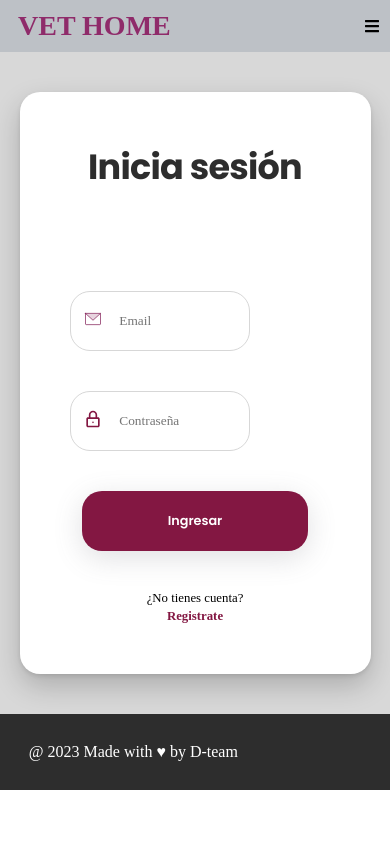
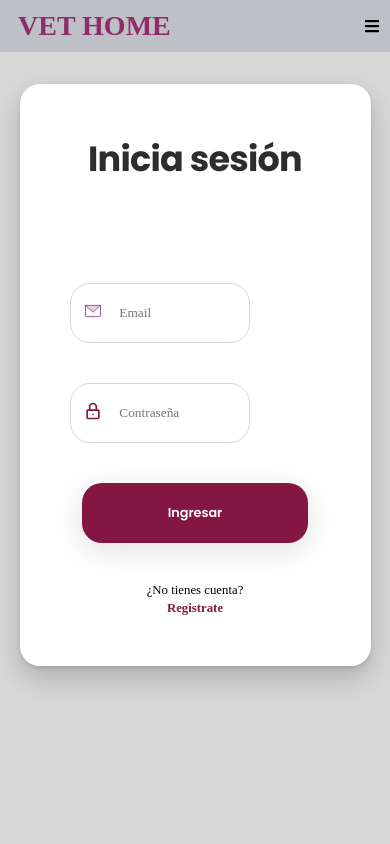
Before and after one commit to ArchSofia/s2vethome, a React (Vite) app in the folder veterinary-clinic/: page /login in a window 390 px wide. Shown: the top 844 px of the page. Built offline with nearby package versions, Linux system fonts and the light colour scheme; a web font is replaced by a local one.

Commit message:
Arregla responsive Login

```diff
--- a/veterinary-clinic/src/pages/Login/Login.css
+++ b/veterinary-clinic/src/pages/Login/Login.css
@@ -1,13 +1,16 @@
 .container-login-form{
    background-color: rgba(216, 216, 216, 1);
+   padding-top: 2rem;
+   padding-bottom: 4rem;
 }
 
 .ctn-login{
     display: flex;
     flex-direction: column;
     align-items: center;
-    justify-content: center;
-    height: auto;
+    justify-content: flex-start;
+    height: 100vh;
+
 }
 
 .login-title{
@@ -46,7 +49,7 @@
     background-color:rgb(255, 255, 255);
     padding: 50px;
     gap: 40px;
-    margin-top: 40px;
+    /* margin-top: 40px; */
     margin-bottom: 40px;
 }
 
```
